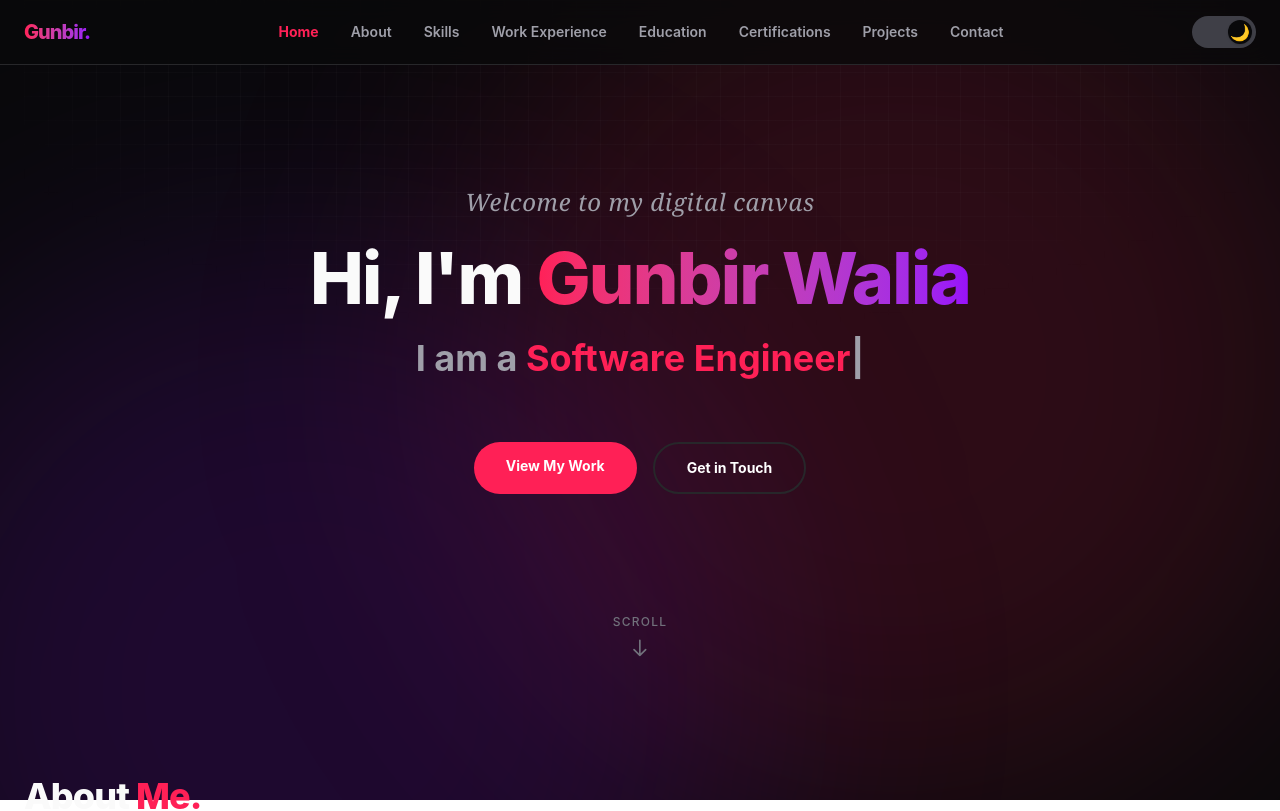
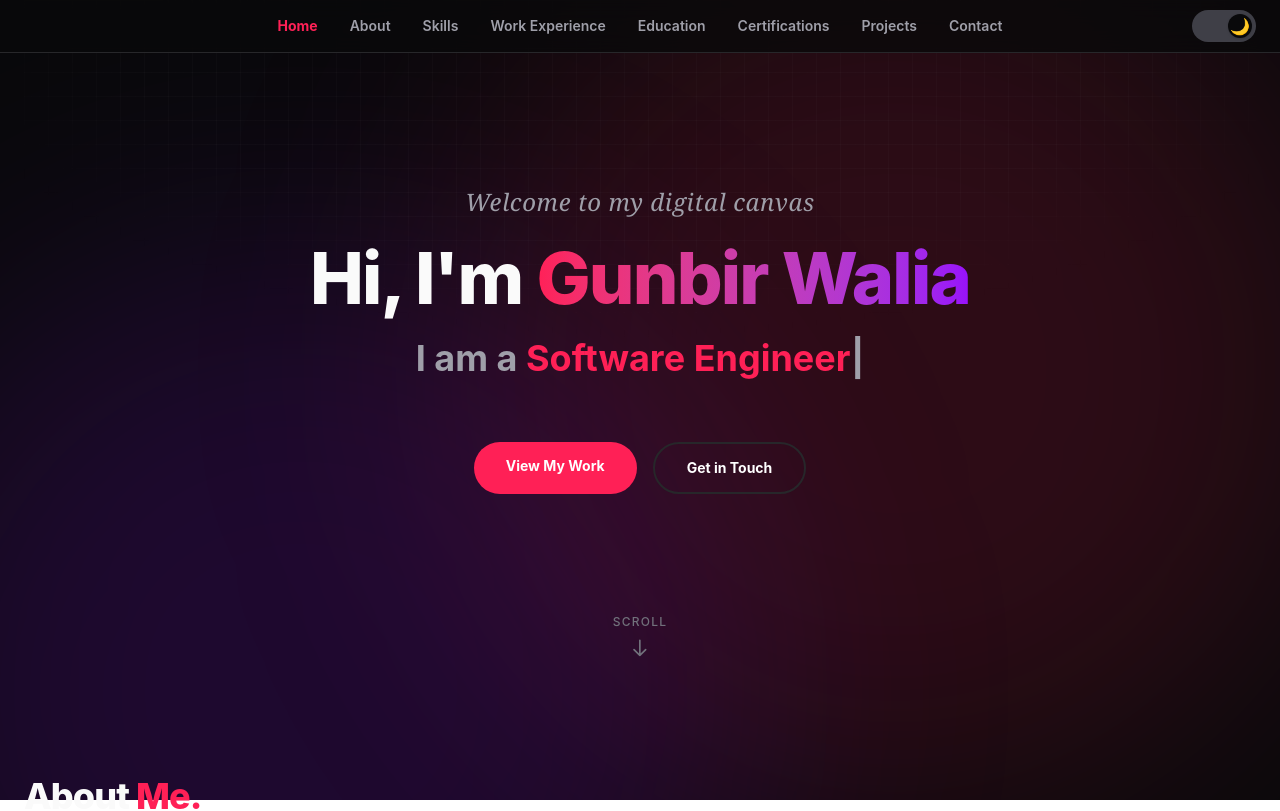
Before and after one commit to Gunbir-Walia/Personal-Portfolio-Website, a React (Vite) app: page / in a window 1280 px wide. Shown: the top 811 px of the page. Built offline with nearby package versions, Linux system fonts and the light colour scheme.

Commit message:
Removed name from left side of header

```diff
--- a/src/components/Header.jsx
+++ b/src/components/Header.jsx
@@ -93,16 +93,7 @@ export default function Header({ isDarkMode, setIsDarkMode }) {
     return (
         <>
             <header className="fixed left-0 top-0 z-50 w-full border-b border-zinc-200 bg-white/80 backdrop-blur-md dark:border-zinc-800 dark:bg-zinc-950/80">
-                <div className="relative z-50 mx-auto flex max-w-7xl items-center justify-between px-6 py-4">
-
-                    {/* Logo */}
-                    <a
-                        href="#home"
-                        onClick={() => setIsMobileMenuOpen(false)}
-                        className="text-xl font-extrabold tracking-tighter bg-gradient-to-r from-rose-500 to-purple-600 bg-clip-text text-transparent transition-transform hover:scale-105"
-                    >
-                        Gunbir.
-                    </a>
+                <div className="relative z-50 mx-auto flex max-w-7xl items-center justify-center px-6 py-4">
 
                     {/* Desktop Navigation */}
                     <nav className="hidden lg:block">
@@ -129,7 +120,7 @@ export default function Header({ isDarkMode, setIsDarkMode }) {
                     </nav>
 
                     {/* Right Side: Dark Mode Toggle & Hamburger Menu */}
-                    <div className="flex items-center gap-4">
+                    <div className="absolute right-6 flex items-center gap-4">
 
                         {/* Animated Dark Mode Toggle */}
                         <button
```
